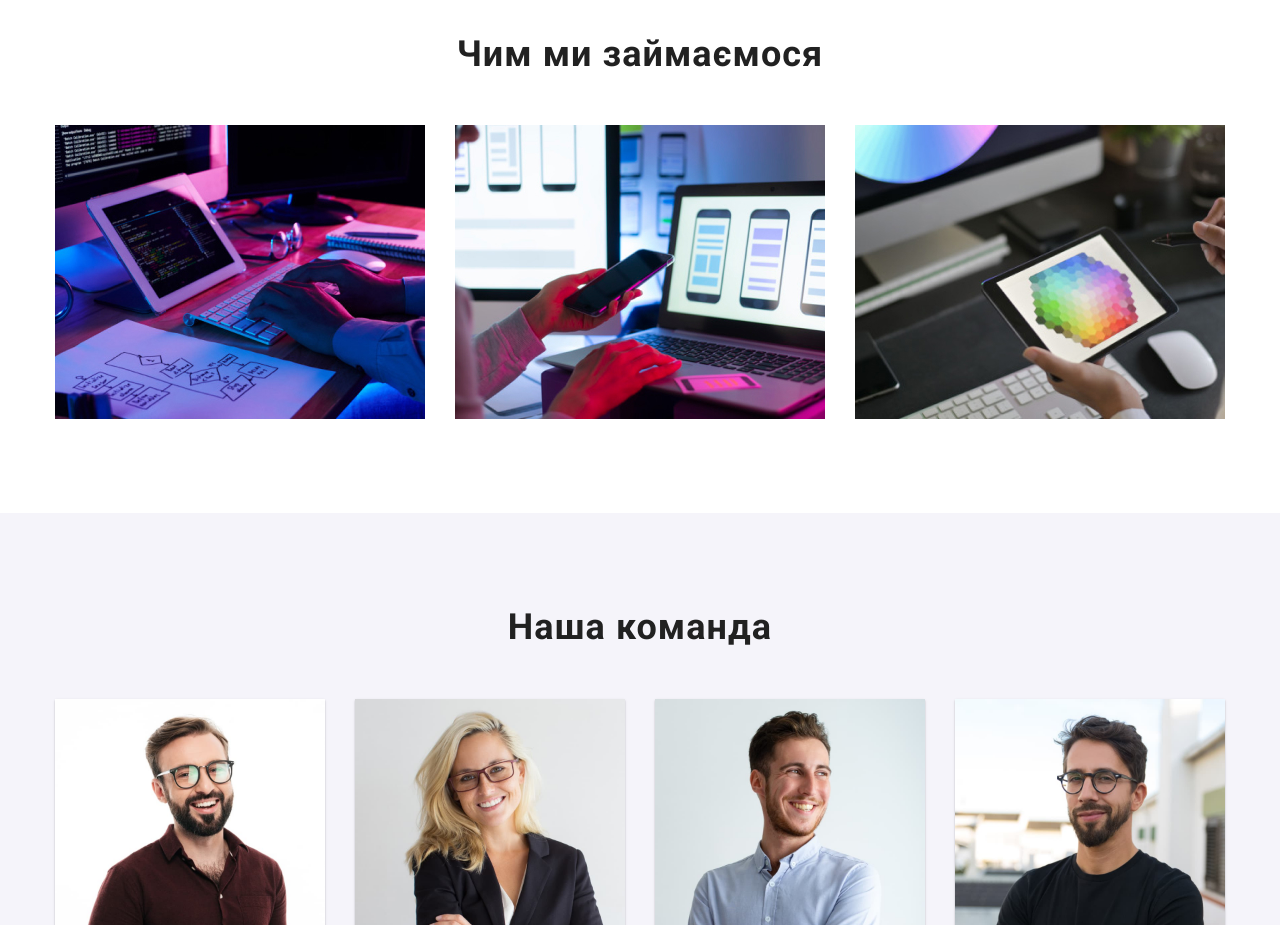
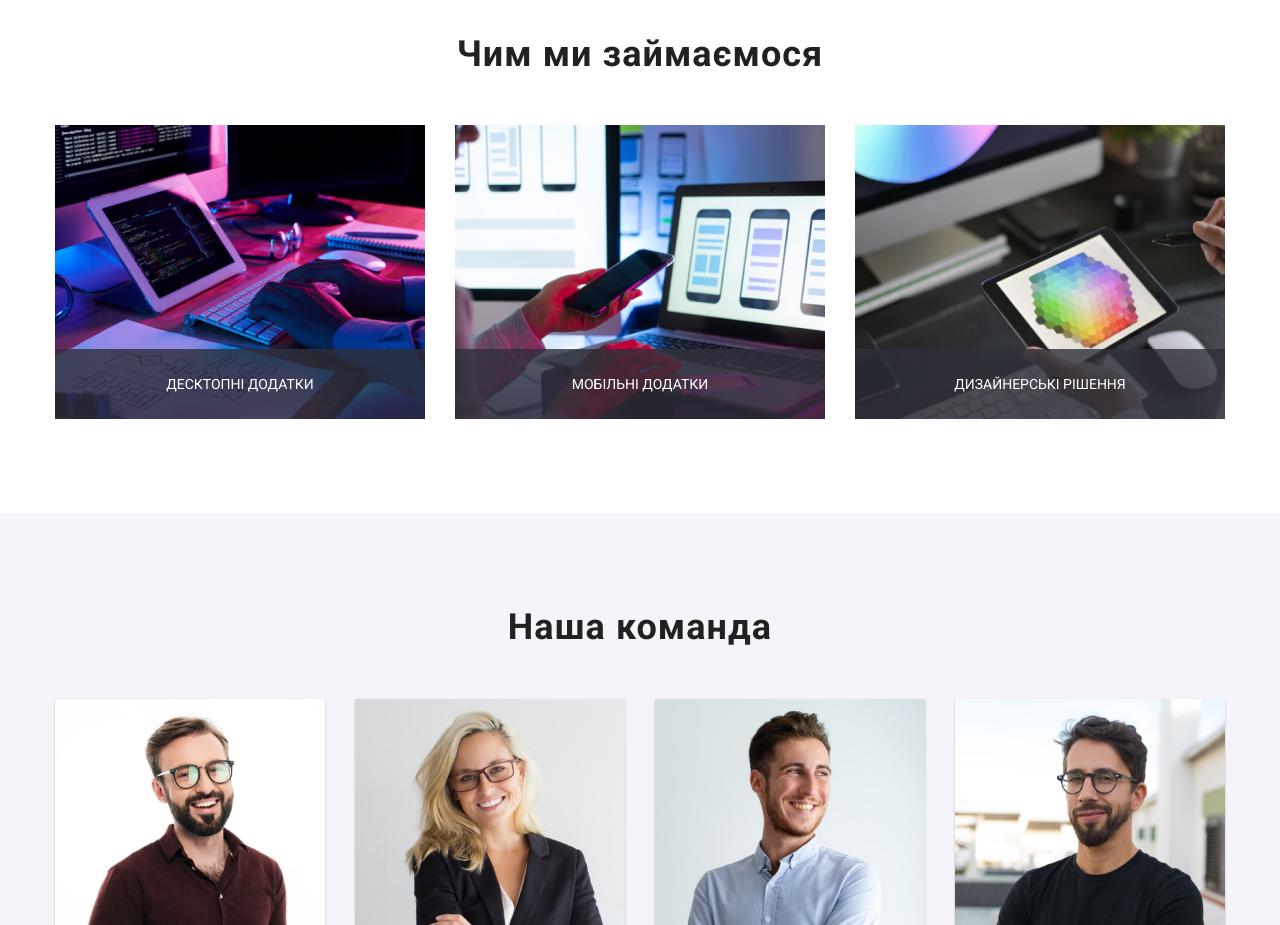
Before and after one commit to DworenDP/goit-markup-hw-05, a plain HTML site: page index.html in a window 1280 px wide. Shown: the part 1100-2025 px from the top of the page. Drawn offline with nearby package versions, Linux system fonts and the light colour scheme.

Commit message:
edit adv photo

```diff
--- a/index.html
+++ b/index.html
@@ -226,6 +226,9 @@
                                 width="370"
                                 height="294"
                             />
+                            <div class="photo-text">
+                                <p class="text-item">Десктопні додатки</p>
+                            </div>
                         </li>
                         <li class="photo-item">
                             <img
@@ -234,6 +237,9 @@
                                 width="370"
                                 height="294"
                             />
+                            <div class="photo-text">
+                                <p class="text-item">Мобільні додатки</p>
+                            </div>
                         </li>
                         <li class="photo-item">
                             <img
@@ -242,6 +248,9 @@
                                 width="370"
                                 height="294"
                             />
+                            <div class="photo-text">
+                                <p class="text-item">Дизайнерські рішення</p>
+                            </div>
                         </li>
                     </ul>
                 </div>
--- a/styles/styles.css
+++ b/styles/styles.css
@@ -336,6 +336,27 @@ nav a.active {
 
 .photo-item {
     flex-basis: calc(100% / 3 - 30px);
+    position: relative;
+}
+
+.photo-text {
+    display: flex;
+    position: absolute;
+    width: 370px;
+    height: 70px;
+
+    background: rgba(47, 48, 58, 0.8);
+
+    bottom: 0;
+    left: 0;
+
+    justify-content: center;
+    align-items: center;
+}
+
+.text-item {
+    text-transform: uppercase;
+    color: var(--second-logo-color);
 }
 
 /* team members */
```
